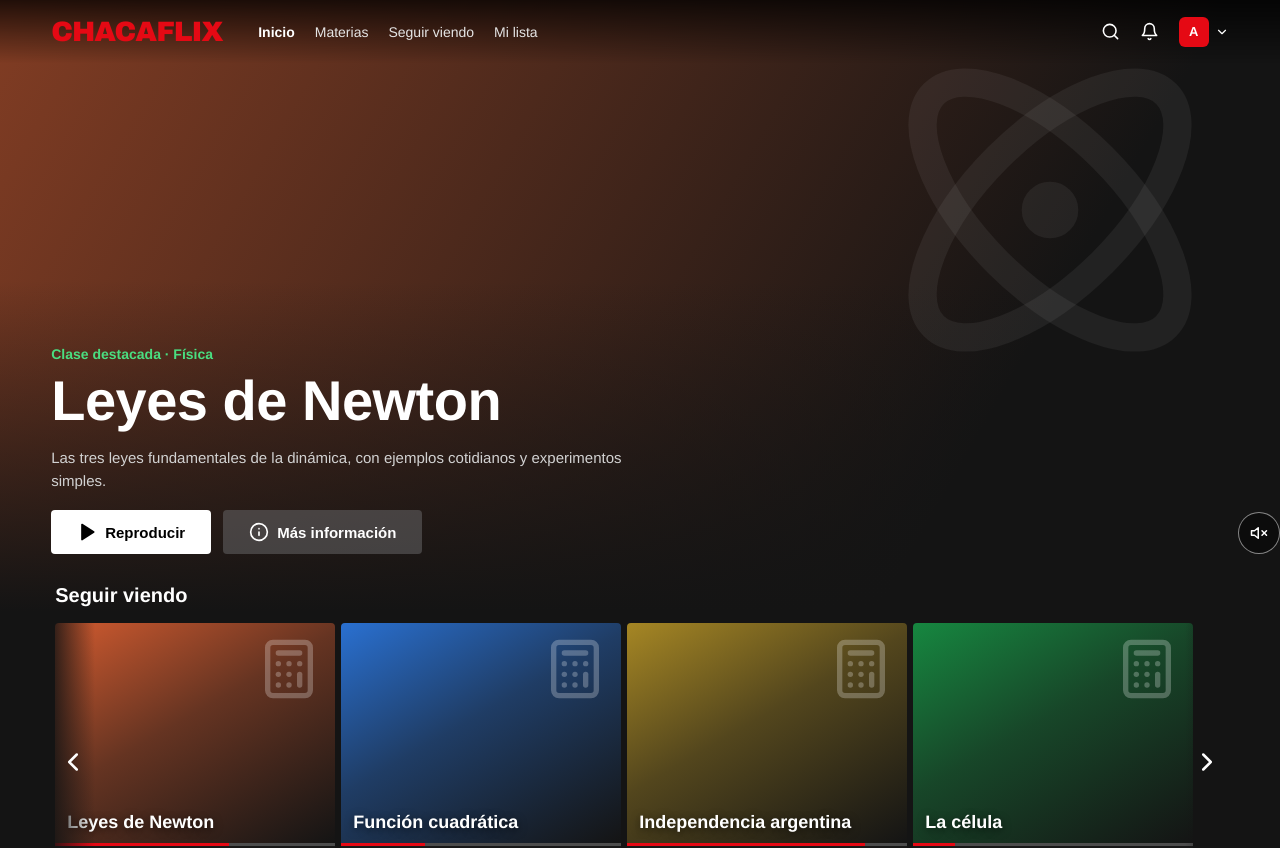
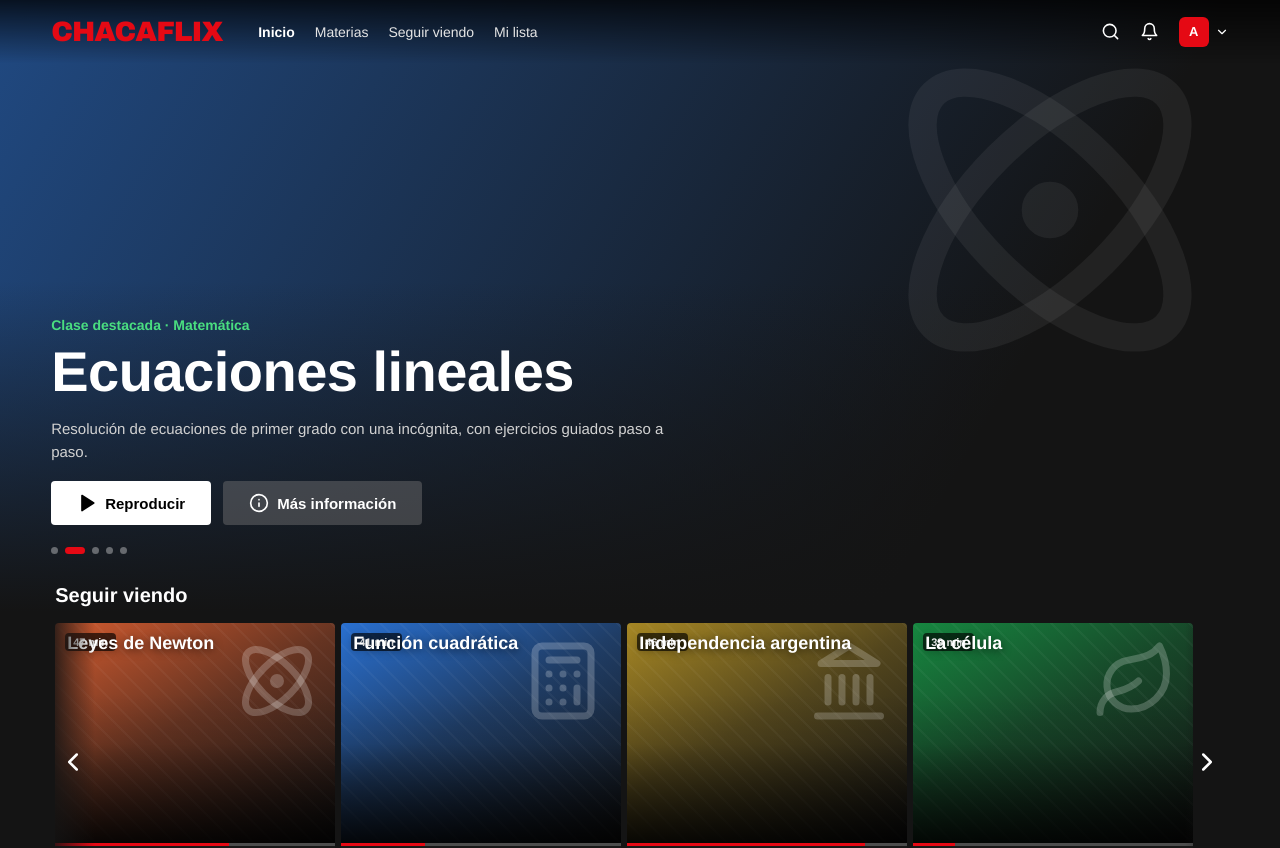
Before and after one commit to lionelmedina1200/chacaflix, a React (Vite) app in the folder chacaflix/: page / in a window 1280 px wide. Shown: the top 848 px of the page. Built offline with nearby package versions, Linux system fonts and the light colour scheme.

Commit message:
Add files via upload

```diff
--- a/chacaflix/src/App.jsx
+++ b/chacaflix/src/App.jsx
@@ -1,7 +1,7 @@
 import { useState, useEffect, useRef } from "react";
 import {
   Play, Info, ChevronLeft, ChevronRight, Search, Bell, ChevronDown,
-  X, Plus, ThumbsUp, Volume2, VolumeX, Calculator, FlaskConical,
+  X, Plus, ThumbsUp, Calculator, FlaskConical,
   Landmark, BookOpen, Leaf, Palette, Dumbbell, Atom, Check
 } from "lucide-react";
 
@@ -111,13 +111,21 @@ const SUBJECTS = [
 
 // Clases con progreso (para la fila "Seguir viendo")
 const CONTINUE_WATCHING = [
-  { ...SUBJECTS[1].classes[0], subjectColor: SUBJECTS[1].color, subjectName: SUBJECTS[1].name, progress: 62 },
-  { ...SUBJECTS[0].classes[2], subjectColor: SUBJECTS[0].color, subjectName: SUBJECTS[0].name, progress: 30 },
-  { ...SUBJECTS[3].classes[1], subjectColor: SUBJECTS[3].color, subjectName: SUBJECTS[3].name, progress: 85 },
-  { ...SUBJECTS[5].classes[0], subjectColor: SUBJECTS[5].color, subjectName: SUBJECTS[5].name, progress: 15 },
+  { ...SUBJECTS[1].classes[0], subjectColor: SUBJECTS[1].color, subjectName: SUBJECTS[1].name, icon: SUBJECTS[1].icon, progress: 62 },
+  { ...SUBJECTS[0].classes[2], subjectColor: SUBJECTS[0].color, subjectName: SUBJECTS[0].name, icon: SUBJECTS[0].icon, progress: 30 },
+  { ...SUBJECTS[3].classes[1], subjectColor: SUBJECTS[3].color, subjectName: SUBJECTS[3].name, icon: SUBJECTS[3].icon, progress: 85 },
+  { ...SUBJECTS[5].classes[0], subjectColor: SUBJECTS[5].color, subjectName: SUBJECTS[5].name, icon: SUBJECTS[5].icon, progress: 15 },
 ];
 
-const FEATURED = { ...SUBJECTS[1].classes[0], subjectColor: SUBJECTS[1].color, subjectName: SUBJECTS[1].name };
+// Pool de clases destacadas que rotan en el hero cada 5 segundos.
+// Agregá o sacá items acá para cambiar qué se muestra arriba de todo.
+const FEATURED_POOL = [
+  { ...SUBJECTS[1].classes[0], subjectColor: SUBJECTS[1].color, subjectName: SUBJECTS[1].name, subject: SUBJECTS[1] },
+  { ...SUBJECTS[0].classes[0], subjectColor: SUBJECTS[0].color, subjectName: SUBJECTS[0].name, subject: SUBJECTS[0] },
+  { ...SUBJECTS[3].classes[0], subjectColor: SUBJECTS[3].color, subjectName: SUBJECTS[3].name, subject: SUBJECTS[3] },
+  { ...SUBJECTS[5].classes[0], subjectColor: SUBJECTS[5].color, subjectName: SUBJECTS[5].name, subject: SUBJECTS[5] },
+  { ...SUBJECTS[2].classes[0], subjectColor: SUBJECTS[2].color, subjectName: SUBJECTS[2].name, subject: SUBJECTS[2] },
+];
 
 /* ============================================================
    UI TOKENS
@@ -132,20 +140,52 @@ const GUTTER = "clamp(20px, 4vw, 60px)"; // margen lateral consistente
 const MAX_WIDTH = 1800;            // ancho máx. de contenido, centrado
 const LOGO_FONT = "'Arial Black', 'Helvetica Neue', Arial, sans-serif"; // tipografía tipo logo Netflix (bold, condensada, en bloque)
 
+// Extrae el ID de video de cualquier link de YouTube (youtube.com/watch?v=, youtu.be/, shorts, embed)
+// Cuando pegues tus links reales en "videoUrl", esto se encarga solo de detectarlos.
+function getYouTubeId(url) {
+  if (!url) return null;
+  const match = url.match(/(?:youtube\.com\/(?:watch\?v=|embed\/|shorts\/)|youtu\.be\/)([A-Za-z0-9_-]{6,})/);
+  return match ? match[1] : null;
+}
+
 function Thumb({ classItem, color, Icon, tall }) {
+  const ytId = getYouTubeId(classItem.videoUrl);
+  const ytThumb = ytId ? `https://img.youtube.com/vi/${ytId}/hqdefault.jpg` : null;
+
   return (
     <div
       style={{
-        background: `linear-gradient(150deg, ${color}CC 0%, ${color}55 45%, ${BG} 100%)`,
         width: "100%",
         height: tall ? 220 : "100%",
         position: "relative",
-        display: "flex",
-        alignItems: "flex-end",
         overflow: "hidden",
+        background: ytThumb ? "#000" : `linear-gradient(150deg, ${color}CC 0%, ${color}55 45%, ${BG} 100%)`,
       }}
     >
-      <Icon size={64} color="rgba(255,255,255,0.25)" style={{ position: "absolute", top: 14, right: 14 }} />
+      {ytThumb ? (
+        <img src={ytThumb} alt={classItem.title} style={{ position: "absolute", inset: 0, width: "100%", height: "100%", objectFit: "cover" }} />
+      ) : (
+        <>
+          <div style={{ position: "absolute", inset: 0, backgroundImage: "repeating-linear-gradient(45deg, rgba(255,255,255,0.035) 0px, rgba(255,255,255,0.035) 2px, transparent 2px, transparent 14px)" }} />
+          <Icon size={84} color="rgba(255,255,255,0.22)" style={{ position: "absolute", top: 16, right: 16 }} />
+        </>
+      )}
+
+      {/* degradado inferior para que el texto siempre se lea bien, tenga o no imagen real */}
+      <div style={{ position: "absolute", inset: 0, background: "linear-gradient(to top, rgba(0,0,0,0.88) 0%, rgba(0,0,0,0.1) 45%, transparent 68%)" }} />
+
+      {/* chip de duración */}
+      <div style={{ position: "absolute", top: 10, left: 10, background: "rgba(0,0,0,0.65)", color: "#fff", fontSize: 11, fontWeight: 700, padding: "3px 8px", borderRadius: 4 }}>
+        {classItem.duration}
+      </div>
+
+      {/* ícono de play que aparece al pasar el mouse por la tarjeta */}
+      <div className="thumb-play" style={{ position: "absolute", inset: 0, display: "flex", alignItems: "center", justifyContent: "center", opacity: 0, transition: "opacity 200ms ease" }}>
+        <div style={{ width: 50, height: 50, borderRadius: "50%", background: "rgba(255,255,255,0.92)", display: "flex", alignItems: "center", justifyContent: "center" }}>
+          <Play size={20} fill="#000" color="#000" style={{ marginLeft: 3 }} />
+        </div>
+      </div>
+
       <div style={{ padding: "10px 12px", position: "relative", zIndex: 1 }}>
         <div style={{ fontFamily: "Helvetica Neue, Arial, sans-serif", fontWeight: 700, fontSize: 18, letterSpacing: 0, color: "#fff", lineHeight: 1.15, textShadow: "0 2px 8px rgba(0,0,0,0.6)" }}>
           {classItem.title}
@@ -188,6 +228,7 @@ function Row({ title, items, onOpen }) {
             <div
               key={c.id}
               onClick={() => onOpen(c)}
+              className="card-item"
               style={{
                 flex: "0 0 auto", width: 280, cursor: "pointer", borderRadius: 4, overflow: "hidden",
                 background: CARD_BG, transition: "transform 220ms ease, box-shadow 220ms ease",
@@ -225,6 +266,7 @@ function Row({ title, items, onOpen }) {
 
 function Modal({ item, color, Icon, onClose }) {
   if (!item) return null;
+  const ytId = getYouTubeId(item.videoUrl);
   return (
     <div
       onClick={onClose}
@@ -275,7 +317,18 @@ function Modal({ item, color, Icon, onClose }) {
             📹 Todavía no cargaste el video de esta clase. Cuando lo subas, agregá la URL en el campo <code style={{ color: "#eee" }}>videoUrl</code> de este item y acá se va a reproducir automáticamente.
           </div>
         )}
-        {item.videoUrl && (
+        {item.videoUrl && ytId && (
+          <div style={{ position: "relative", width: "calc(100% - 64px)", margin: "0 32px 28px", paddingTop: "56.25%", borderRadius: 6, overflow: "hidden", background: "#000" }}>
+            <iframe
+              src={`https://www.youtube.com/embed/${ytId}`}
+              title={item.title}
+              allow="accelerometer; autoplay; clipboard-write; encrypted-media; gyroscope; picture-in-picture"
+              allowFullScreen
+              style={{ position: "absolute", inset: 0, width: "100%", height: "100%", border: "none" }}
+            />
+          </div>
+        )}
+        {item.videoUrl && !ytId && (
           <video controls src={item.videoUrl} style={{ width: "calc(100% - 64px)", margin: "0 32px 28px", borderRadius: 6 }} />
         )}
       </div>
@@ -288,13 +341,23 @@ export default function ChacaFlix() {
   const [modalItem, setModalItem] = useState(null);
   const [modalColor, setModalColor] = useState(RED);
   const [modalIcon, setModalIcon] = useState(() => Calculator);
-  const [muted, setMuted] = useState(true);
+  const [featuredIndex, setFeaturedIndex] = useState(0);
+  const [heroPaused, setHeroPaused] = useState(false);
+  const featured = FEATURED_POOL[featuredIndex];
 
   useEffect(() => {
     const onScroll = () => setScrolled(window.scrollY > 40);
     window.addEventListener("scroll", onScroll);
     return () => window.removeEventListener("scroll", onScroll);
   }, []);
+
+  useEffect(() => {
+    if (heroPaused) return;
+    const timer = setInterval(() => {
+      setFeaturedIndex((i) => (i + 1) % FEATURED_POOL.length);
+    }, 5000);
+    return () => clearInterval(timer);
+  }, [heroPaused]);
 
   const openModal = (item, subject) => {
     setModalItem(item);
@@ -306,6 +369,10 @@ export default function ChacaFlix() {
     <div style={{ background: BG, minHeight: "100vh", fontFamily: "Helvetica Neue, Arial, sans-serif" }}>
       <style>{`
         .no-scrollbar::-webkit-scrollbar { display: none; }
+        .card-item:hover .thumb-play { opacity: 1 !important; }
+        @keyframes heroFade { from { opacity: 0; transform: translateY(6px); } to { opacity: 1; transform: translateY(0); } }
+        .hero-fade { animation: heroFade 800ms ease; }
+        @media (prefers-reduced-motion: reduce) { .hero-fade { animation: none; } }
       `}</style>
 
       {/* NAVBAR */}
@@ -343,11 +410,19 @@ export default function ChacaFlix() {
       </div>
 
       {/* HERO */}
-      <div style={{ position: "relative", height: "78vh", minHeight: 480 }}>
-        <div style={{
-          position: "absolute", inset: 0,
-          background: `linear-gradient(120deg, ${FEATURED.subjectColor}77 0%, ${BG} 75%)`,
-        }} />
+      <div
+        style={{ position: "relative", height: "78vh", minHeight: 480 }}
+        onMouseEnter={() => setHeroPaused(true)}
+        onMouseLeave={() => setHeroPaused(false)}
+      >
+        <div
+          key={`bg-${featuredIndex}`}
+          className="hero-fade"
+          style={{
+            position: "absolute", inset: 0,
+            background: `linear-gradient(120deg, ${featured.subjectColor}77 0%, ${BG} 75%)`,
+          }}
+        />
         <div style={{ position: "absolute", inset: 0, background: `linear-gradient(to top, ${BG} 2%, transparent 55%)` }} />
         <Atom size={340} color="rgba(255,255,255,0.06)" style={{ position: "absolute", right: 60, top: 40 }} />
 
@@ -356,36 +431,42 @@ export default function ChacaFlix() {
           position: "relative", height: "100%", maxWidth: MAX_WIDTH, margin: "0 auto",
           padding: `0 ${GUTTER}`, display: "flex", alignItems: "flex-end",
         }}>
-          <div style={{ maxWidth: 620, paddingBottom: 70 }}>
-            <div style={{ color: "#4ADE80", fontWeight: 700, fontSize: 14, marginBottom: 10 }}>Clase destacada · {FEATURED.subjectName}</div>
+          <div key={`content-${featuredIndex}`} className="hero-fade" style={{ maxWidth: 620, paddingBottom: 70 }}>
+            <div style={{ color: "#4ADE80", fontWeight: 700, fontSize: 14, marginBottom: 10 }}>Clase destacada · {featured.subjectName}</div>
             <div style={{ fontFamily: "Helvetica Neue, Arial, sans-serif", fontWeight: 800, fontSize: 56, color: "#fff", lineHeight: 1.02, letterSpacing: "-0.5px" }}>
-              {FEATURED.title}
+              {featured.title}
             </div>
             <div style={{ color: "#d2d2d2", fontSize: 15, margin: "18px 0", lineHeight: 1.5 }}>
-              {FEATURED.desc}
+              {featured.desc}
             </div>
-            <div style={{ display: "flex", gap: 12 }}>
+            <div style={{ display: "flex", gap: 12, marginBottom: 22 }}>
               <button
-                onClick={() => openModal(FEATURED, SUBJECTS[1])}
+                onClick={() => openModal(featured, featured.subject)}
                 style={{ background: "#fff", border: "none", borderRadius: 4, padding: "12px 26px", fontWeight: 700, fontSize: 15, display: "flex", alignItems: "center", gap: 8, cursor: "pointer" }}
               >
                 <Play size={20} fill="#000" /> Reproducir
               </button>
               <button
-                onClick={() => openModal(FEATURED, SUBJECTS[1])}
+                onClick={() => openModal(featured, featured.subject)}
                 style={{ background: "rgba(109,109,110,0.5)", color: "#fff", border: "none", borderRadius: 4, padding: "12px 26px", fontWeight: 700, fontSize: 15, display: "flex", alignItems: "center", gap: 8, cursor: "pointer" }}
               >
                 <Info size={20} /> Más información
               </button>
             </div>
+            <div style={{ display: "flex", gap: 7 }}>
+              {FEATURED_POOL.map((_, i) => (
+                <button
+                  key={i}
+                  onClick={() => setFeaturedIndex(i)}
+                  aria-label={`Mostrar clase destacada ${i + 1}`}
+                  style={{
+                    width: i === featuredIndex ? 20 : 7, height: 7, borderRadius: 4, border: "none", cursor: "pointer",
+                    background: i === featuredIndex ? RED : "rgba(255,255,255,0.35)", transition: "all 300ms ease", padding: 0,
+                  }}
+                />
+              ))}
+            </div>
           </div>
-
-          <button
-            onClick={() => setMuted((m) => !m)}
-            style={{ position: "absolute", bottom: 70, right: 0, border: "1px solid rgba(255,255,255,0.5)", background: "rgba(0,0,0,0.4)", borderRadius: "50%", width: 42, height: 42, display: "flex", alignItems: "center", justifyContent: "center", cursor: "pointer" }}
-          >
-            {muted ? <VolumeX size={18} color="#fff" /> : <Volume2 size={18} color="#fff" />}
-          </button>
         </div>
       </div>
 
@@ -394,7 +475,7 @@ export default function ChacaFlix() {
         position: "relative", zIndex: 2, maxWidth: MAX_WIDTH, margin: "0 auto",
         padding: `0 ${GUTTER} 60px`, marginTop: -40,
       }}>
-        <Row title="Seguir viendo" items={CONTINUE_WATCHING} onOpen={(item) => openModal(item, { color: item.subjectColor, icon: Atom })} />
+        <Row title="Seguir viendo" items={CONTINUE_WATCHING} onOpen={(item) => openModal(item, { color: item.subjectColor, icon: item.icon })} />
         {SUBJECTS.map((s) => (
           <Row
             key={s.id}
```
